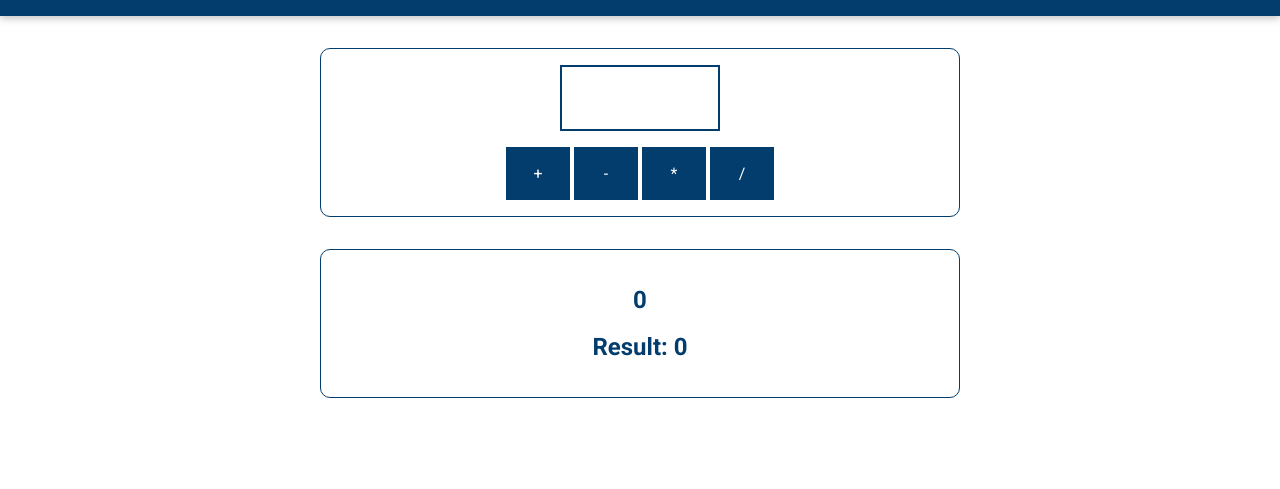
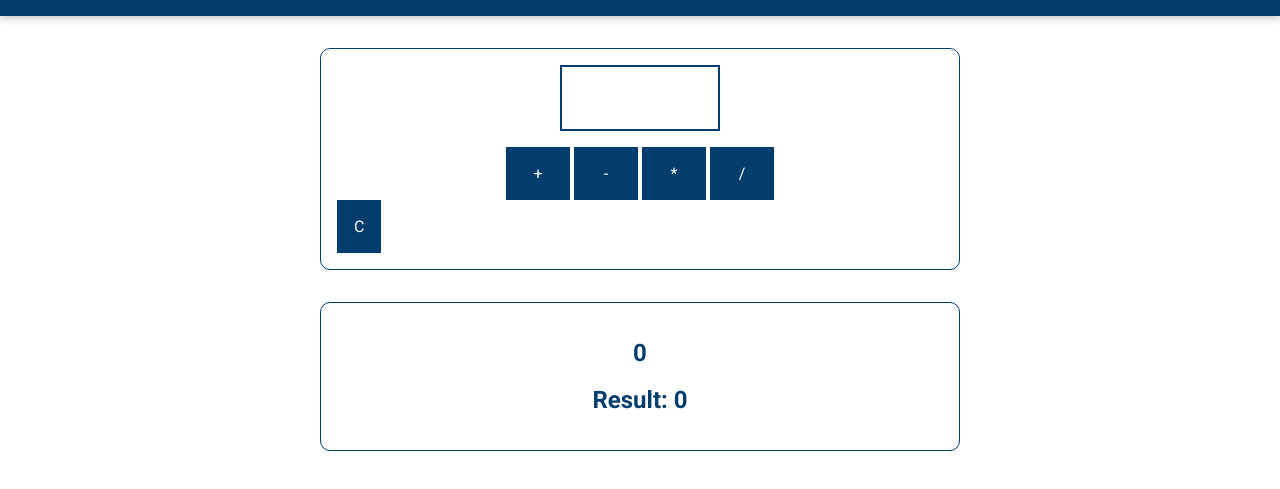
Before and after one commit to BennySLV/unconventional-calculator, a plain HTML site: page index.html in a window 1280 px wide. Shown: the part 97-586 px from the top of the page. Drawn offline with Linux system fonts and the light colour scheme.

Commit message:
Added new div containing the "clear" button element.

```diff
--- a/index.html
+++ b/index.html
@@ -25,6 +25,9 @@
 				<button type="button" id="btn-multiply">*</button>
 				<button type="button" id="btn-divide">/</button>
 			</div>
+			<div id="additional-actions">
+				<button type="button" id="btn-clear">C</button>
+			</div>
 		</section>
 		<section id="results">
 			<h2 id="current-calculation">0</h2>
```
